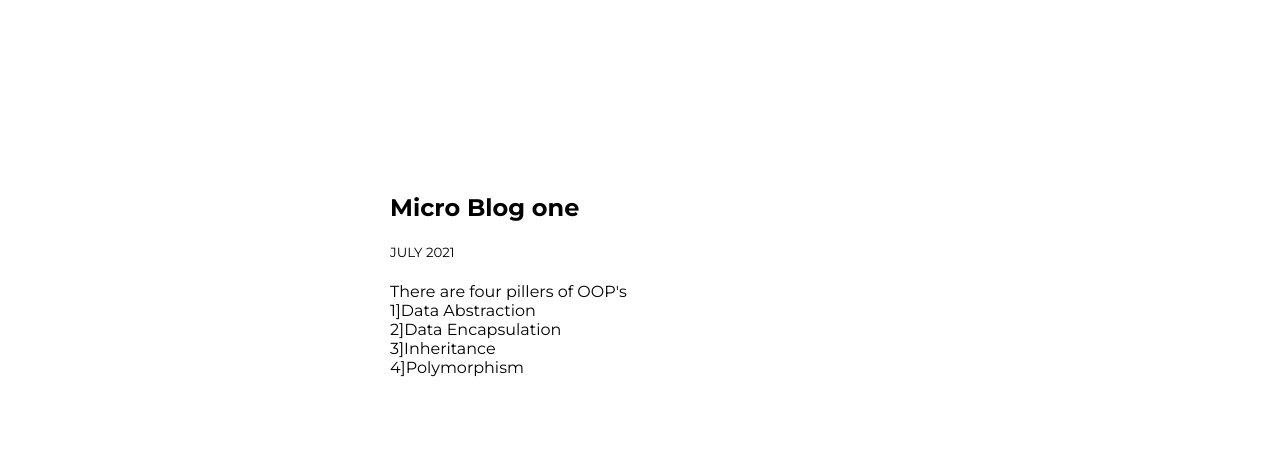
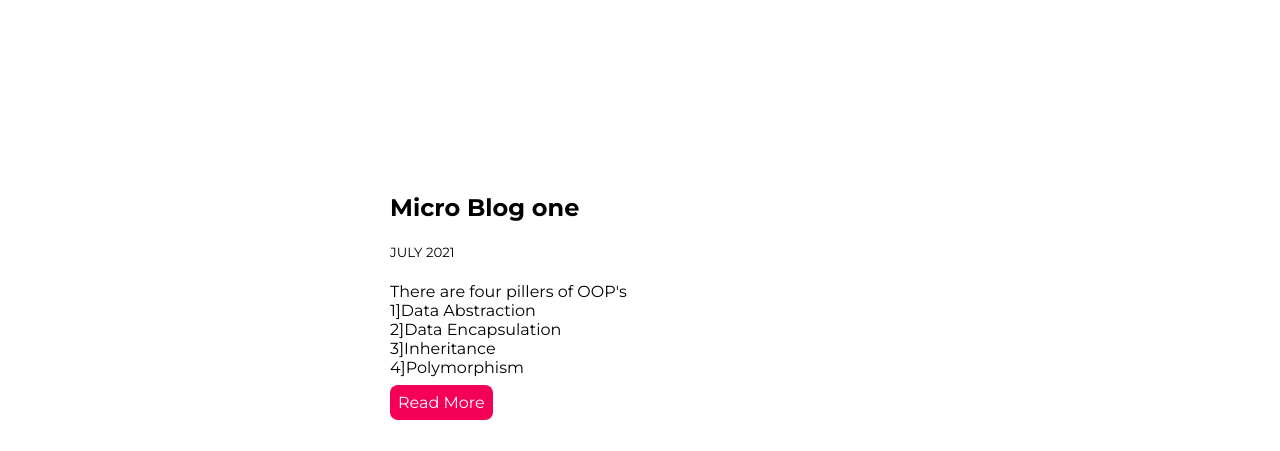
Before and after one commit to adityamurte/aditya-component-lib, a plain HTML site: page blogs.html in a window 1280 px wide. Shown: the part 349-800 px from the top of the page. Drawn offline with Linux system fonts and the light colour scheme.

Commit message:
Update blogs.html

```diff
--- a/blogs.html
+++ b/blogs.html
@@ -43,8 +43,7 @@
         <h1 style="text-align: left;">Micro Blog one</h1>
         <h5 class="blog-date">JULY 2021</h5>
         <p> There are four pillers of OOP's <br> 1]Data Abstraction <br>2]Data Encapsulation <br> 3]Inheritance <br> 4]Polymorphism</p>
-        <!-- <a class="link link-primary" href="/">See projects</a>
-       -->
+        <a class="link link-primary" href="https://medium.com/@murteaditya/oop-concepts-3167f5f62b23" target="_blank">Read More</a>
 
     </section>
 
```
